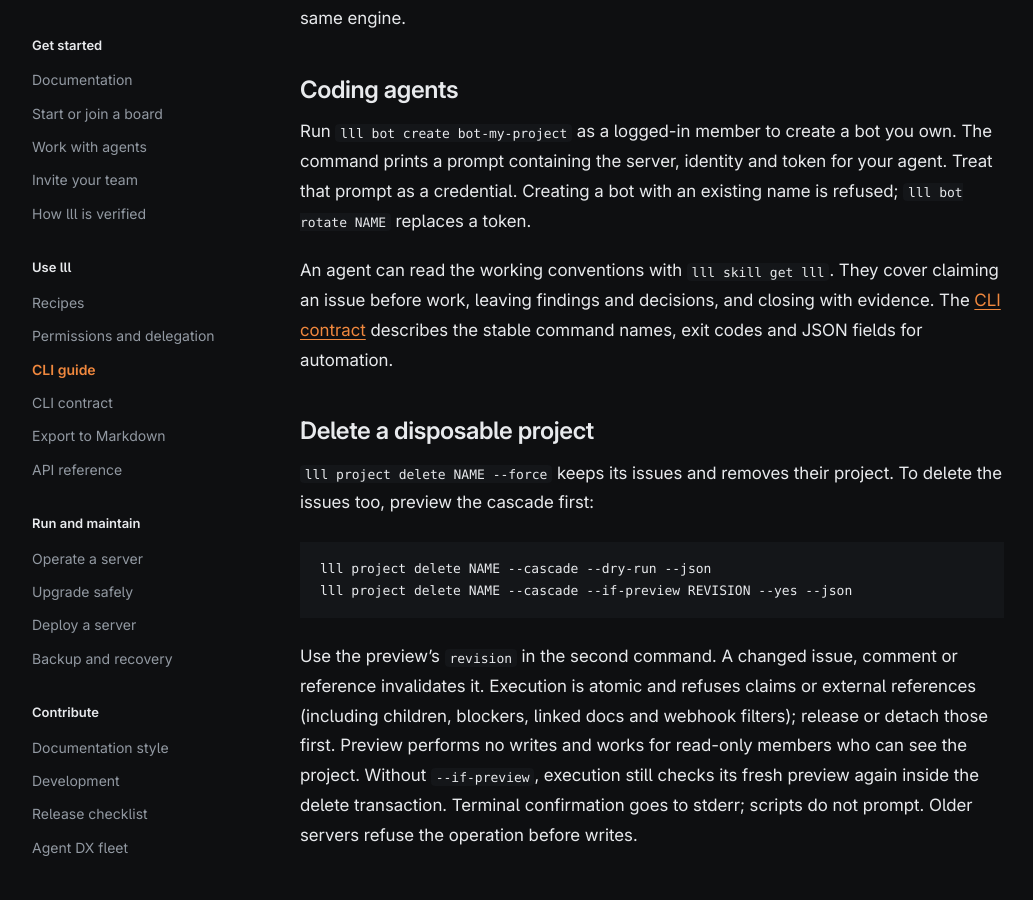
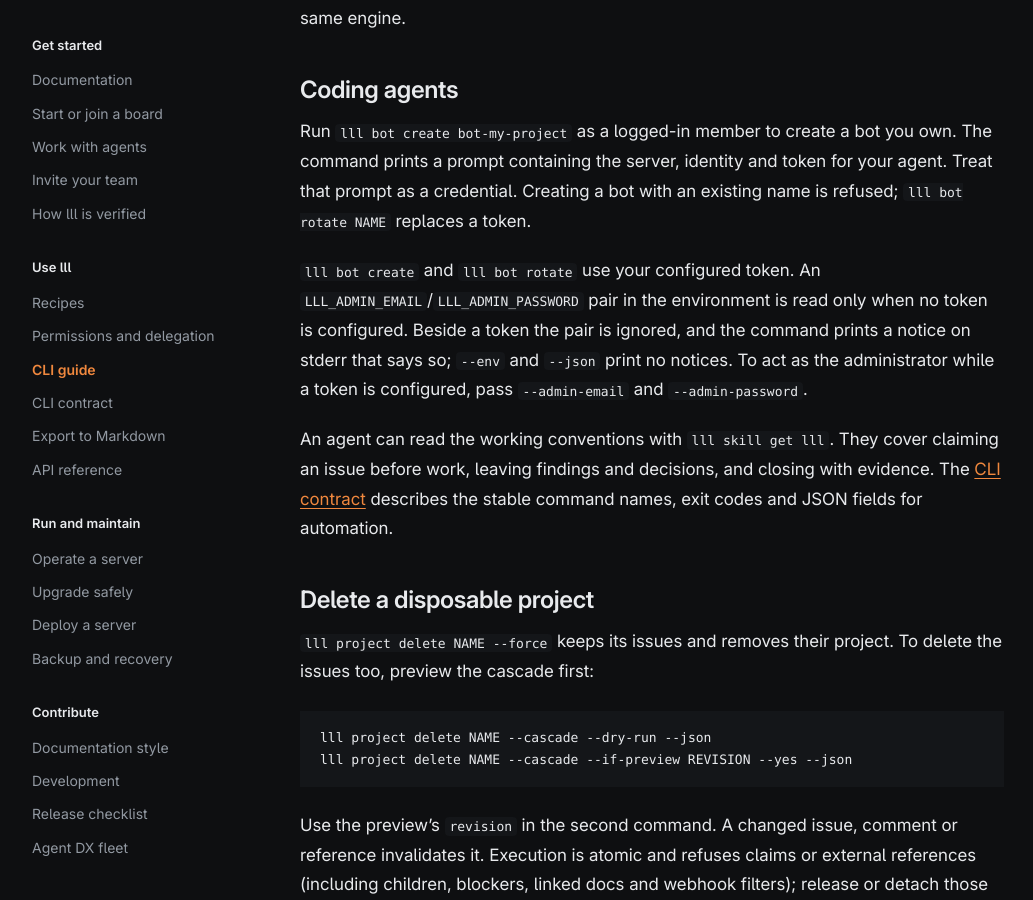
Before and after one commit to escherize/lll, a Jekyll site: the page built from docs/cli-guide.md, in a window 1280 px wide and 900 px high, scrolled down 4363 px. Shown: the whole window, without its empty margins (60-1093 px from the left). Built offline with Jekyll 4.4.1, drawn with Linux system fonts in a browser that asks for light colours; our own code applies the rules of GitHub Pages for plain Markdown files.

Commit message:
fix: say when lll bot ignores LLL_ADMIN_* beside a configured token (LLL-554)
The token has outranked the environment's admin pair since LLL-646. A shell
that carries both now gets one stderr notice from bot create and bot rotate
naming the ignored variables and the --admin-* flags, with no values. --env
and --json print no notices, per the CLI contract.

Co-Authored-By: Claude Fable 5.2 <noreply@anthropic.com>

```diff
--- a/docs/cli-guide.md
+++ b/docs/cli-guide.md
@@ -171,6 +171,13 @@ own. The command prints a prompt containing the server, identity and token
 for your agent. Treat that prompt as a credential. Creating a bot with an
 existing name is refused; `lll bot rotate NAME` replaces a token.
 
+`lll bot create` and `lll bot rotate` use your configured token. An
+`LLL_ADMIN_EMAIL`/`LLL_ADMIN_PASSWORD` pair in the environment is read only
+when no token is configured. Beside a token the pair is ignored, and the
+command prints a notice on stderr that says so; `--env` and `--json` print
+no notices. To act as the administrator
+while a token is configured, pass `--admin-email` and `--admin-password`.
+
 An agent can read the working conventions with `lll skill get lll`. They
 cover claiming an issue before work, leaving findings and decisions, and
 closing with evidence. The [CLI contract](cli-contract.md) describes the
```
Also changed, not shown: CHANGELOG.md, 2 other files.
